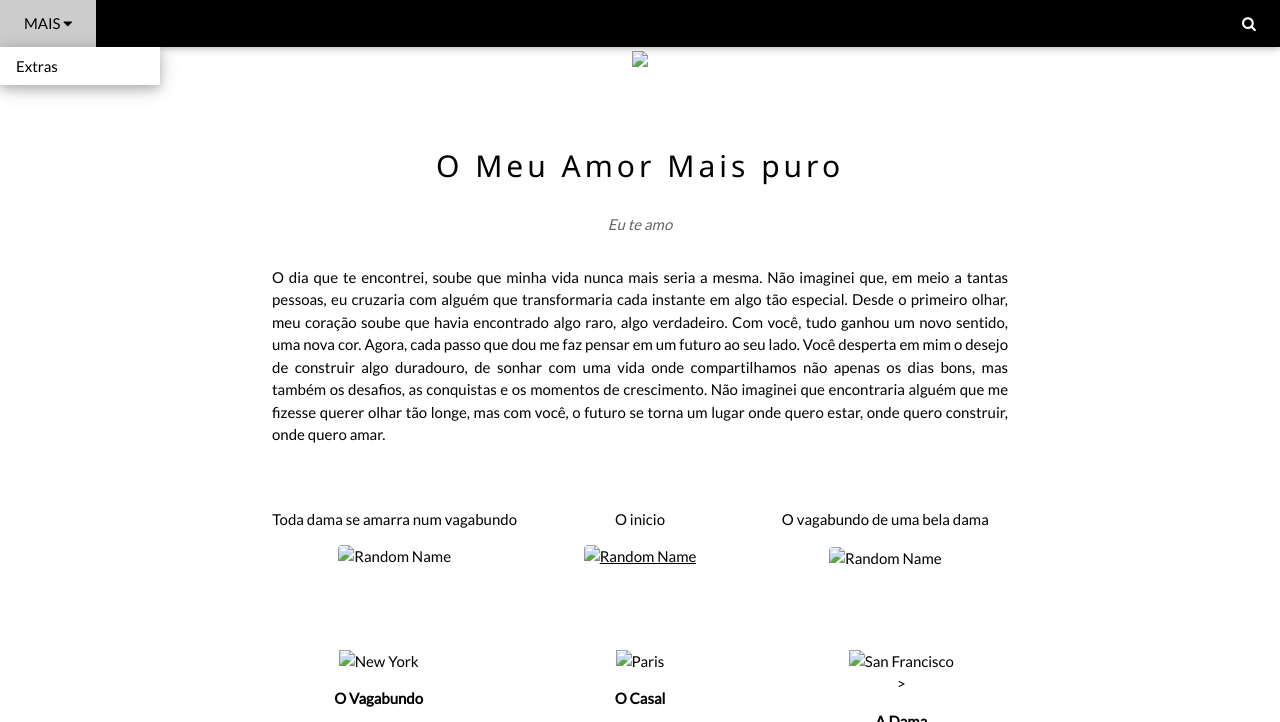
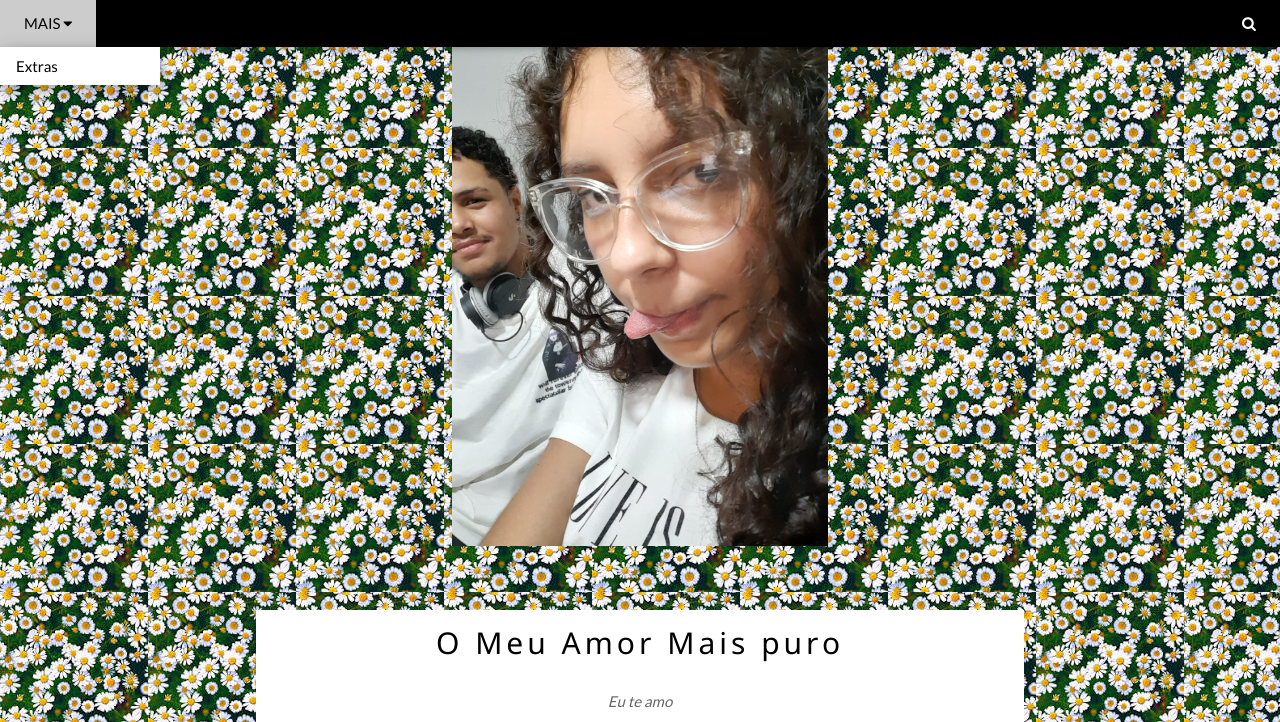
Before and after one commit to reyes1533/minha-dam, a plain HTML site: page index.html in a window 1280 px wide. Shown: the top 722 px of the page. Drawn offline with nearby package versions, Linux system fonts and the light colour scheme.

Commit message:
Add files via upload

```diff
--- a/index.html
+++ b/index.html
@@ -9,7 +9,7 @@
 <link rel="stylesheet" href="https://cdnjs.cloudflare.com/ajax/libs/font-awesome/4.7.0/css/font-awesome.min.css">
 <style>
 body {
-  background-image: url(Projeto/margaridas.jpeg);
+  background-image: url(margaridas.jpeg);
   font-family: "Lato", sans-serif}
 .mySlides {display: none}
 
@@ -42,13 +42,13 @@ body {
 
   <!-- Automatic Slideshow Images -->
   <div class="mySlides w3-display-container w3-center">
-    <img src="Projeto/6.jpg" style="width:500" height="500">
+    <img src="6.jpg" style="width:500" height="500">
     <div class="w3-display-bottommiddle w3-container w3-text-white w3-padding-32 w3-hide-small">
     </div>
   </div>
   </div>
   <div class="mySlides w3-display-container w3-center">
-    <img src="Projeto/1.jpg" style="width:500" height="500">
+    <img src="1.jpg" style="width:500" height="500">
     <div class="w3-display-bottommiddle w3-container w3-text-white w3-padding-32 w3-hide-small">
     </div>
   </div>
@@ -69,15 +69,15 @@ body {
         <div class="w3-row w3-padding-32">
       <div class="w3-third">
         <p>Toda dama se amarra num vagabundo</p>
-        <img src="Projeto/13.jpg" class="w3-round w3-margin-bottom" alt="Random Name" style="width:60%">
+        <img src="13.jpg" class="w3-round w3-margin-bottom" alt="Random Name" style="width:60%">
       </div>
       <div class="w3-third">
         <p>O inicio</p>
-        <a href="https://open.spotify.com/playlist/37i9dQZF1EJySNxrc004pb"><img src="Projeto/12.jpg" class="w3-round w3-margin-bottom" alt="Random Name" style="width:60%">
+        <a href="https://open.spotify.com/playlist/37i9dQZF1EJySNxrc004pb"><img src="12.jpg" class="w3-round w3-margin-bottom" alt="Random Name" style="width:60%">
       </div>
       <div class="w3-third">
         <p>O vagabundo de uma bela dama</p>
-        <img src="Projeto/14.jpg" class="w3-round" alt="Random Name" style="width:60%">
+        <img src="14.jpg" class="w3-round" alt="Random Name" style="width:60%">
       </div>
     </div>
   </div>
@@ -85,7 +85,7 @@ body {
 
       <div class="w3-row-padding w3-padding-32" style="margin:0 -16px">
         <div class="w3-third w3-margin-bottom">
-          <img src="Projeto/8.jpg" alt="New York" style="width:100%" class="w3-hover-opacity">
+          <img src="8.jpg" alt="New York" style="width:100%" class="w3-hover-opacity">
           <div class="w3-container w3-white">
             <p><b>O Vagabundo</b></p>
             <p class="w3-opacity"> 31/10/2004</p>
@@ -99,7 +99,7 @@ body {
           </div>
         </div>
         <div class="w3-third w3-margin-bottom">
-          <img src="Projeto/5.jpg" alt="Paris" style="width:100%" class="w3-hover-opacity">
+          <img src="5.jpg" alt="Paris" style="width:100%" class="w3-hover-opacity">
           <div class="w3-container w3-white">
             <p><b>O Casal</b></p>
             <p class="w3-opacity">segredo 🤫 </p>
@@ -107,7 +107,7 @@ body {
           </div>
         </div>
         <div class="w3-third w3-margin-bottom">
-          <img src="Projeto/9.jpg" alt="San Francisco" style="width:100%" class="w3-hover-opacity">
+          <img src="9.jpg" alt="San Francisco" style="width:100%" class="w3-hover-opacity">
           <div class="w3-container w3-white">>
             <p><b>A Dama</b></p>
             <p class="w3-opacity">20/10/2004</p>
@@ -133,7 +133,7 @@ body {
 </div>
   <div class="video" style="text-align: center; width: 500; height: 500;">
     <video controls poster="Projeto/margaridas.jpeg">
-      <source src="Projeto/10.mp4" type="video/mp4">
+      <source src="10.mp4" type="video/mp4">
     </video>
   </div>
 
```
